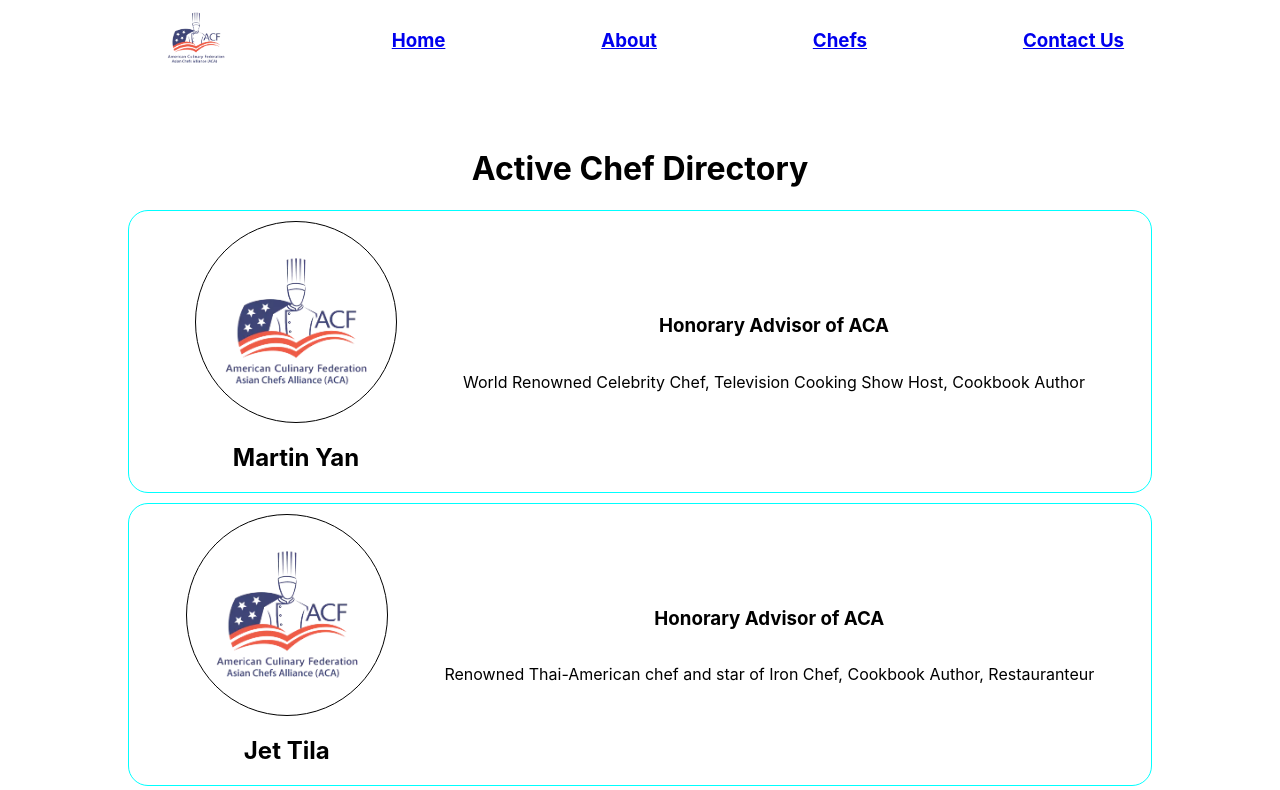
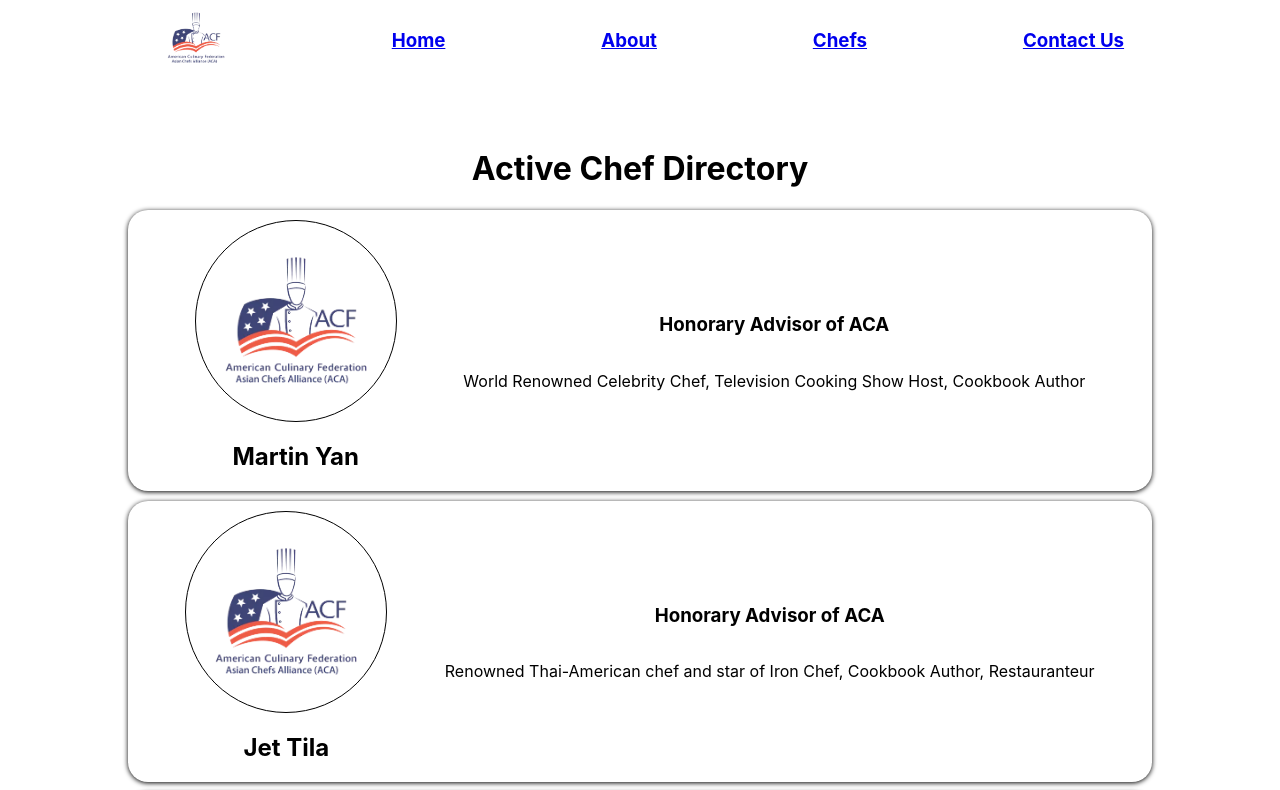
Before and after one commit to Jeffery-ChangZe-Yu/acawebsitesample, a React (Create React App) app in the folder aca-website-sample/: page /chefs in a window 1280 px wide. Shown: the top 790 px of the page. Built offline with nearby package versions, Linux system fonts and the light colour scheme.

Commit message:
Added box-shadow to chef directory

```diff
--- a/aca-website-sample/src/App.css
+++ b/aca-website-sample/src/App.css
@@ -65,8 +65,7 @@
   justify-content: space-evenly;
   align-items: center;
   border-radius: 20px;
-  border: 1px solid;
-  border-color: aqua;
+  box-shadow: 0px 1px 5px;
   margin-left: 10vw;
   margin-right: 10vw;
   margin-bottom: 10px;
```
